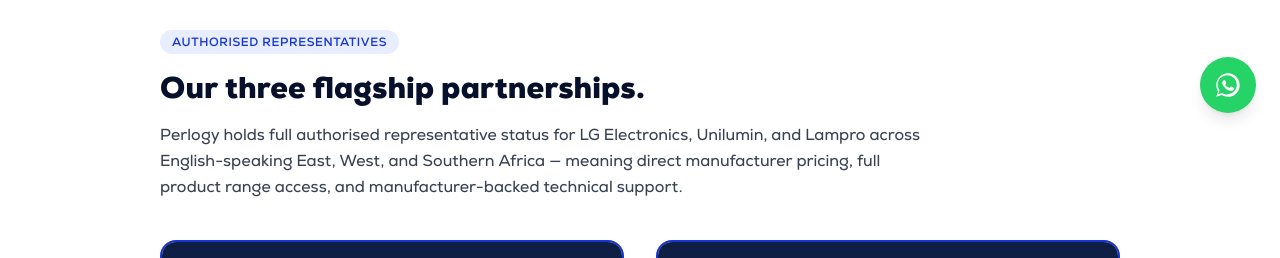
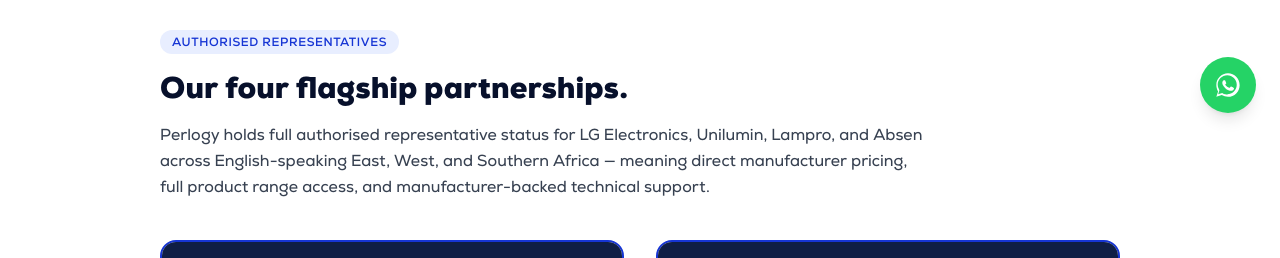
Before and after one commit to mugaruranelson-cmd/perlogy-website, a Next.js app: page /brands in a window 1280 px wide. Shown: the part 663-921 px from the top of the page. Built offline with nearby package versions, Linux system fonts and the light colour scheme; no server answers.

Commit message:
fix: update brands page — four flagship partnerships, add Absen

```diff
--- a/src/app/(pages)/brands/page.tsx
+++ b/src/app/(pages)/brands/page.tsx
@@ -58,10 +58,10 @@
             Authorised representatives
           </div>
           <h2 className="text-3xl font-extrabold text-brand-navy">
-            Our three flagship partnerships.
+            Our four flagship partnerships.
           </h2>
           <p className="mt-4 max-w-3xl text-sm leading-relaxed text-brand-gray-text sm:text-base">
-            Perlogy holds full authorised representative status for LG Electronics, Unilumin, and Lampro across English-speaking East, West, and Southern Africa — meaning direct manufacturer pricing, full product range access, and manufacturer-backed technical support.
+            Perlogy holds full authorised representative status for LG Electronics, Unilumin, Lampro, and Absen across English-speaking East, West, and Southern Africa — meaning direct manufacturer pricing, full product range access, and manufacturer-backed technical support.
           </p>
         </div>
 
```
